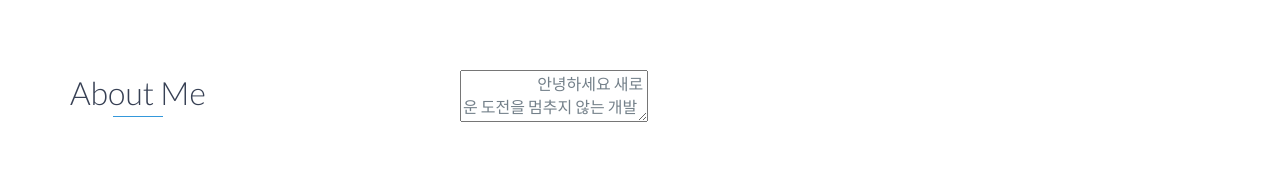
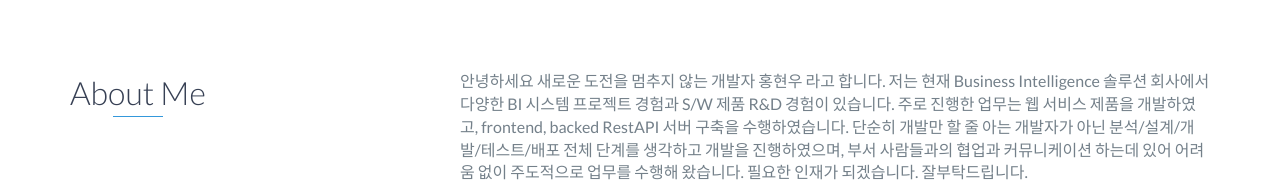
Before and after one commit to zusdn90/zusdn90.github.io, a website: page index.html in a window 1280 px wide. Shown: the part 805-992 px from the top of the page. Drawn offline with nearby package versions, Linux system fonts and the light colour scheme.

Commit message:
배경 수정

```diff
--- a/index.html
+++ b/index.html
@@ -73,7 +73,6 @@
                 </div>
                 <div class="col-md-8">
                     <p>
-                        <textarea readonly>
                         안녕하세요 새로운 도전을 멈추지 않는 개발자 홍현우 라고 합니다.
                         저는 현재  Business Intelligence 솔루션 회사에서 다양한 BI 시스템 프로젝트 경험과 S/W 제품 R&D 경험이 있습니다.
 
@@ -82,7 +81,6 @@
                         단순히 개발만 할 줄 아는 개발자가 아닌 분석/설계/개발/테스트/배포 전체 단계를 생각하고 개발을 진행하였으며, 부서 사람들과의 협업과 커뮤니케이션 하는데 있어 어려움 없이 주도적으로 업무를 수행해 왔습니다.
 
                         필요한 인재가 되겠습니다. 잘부탁드립니다.
-                        </textarea>
                     </p>
                 </div>
             </div>
```
Also changed, not shown: images/lead-bg.jpg, images/lead-bg_bak.jpg (added).
